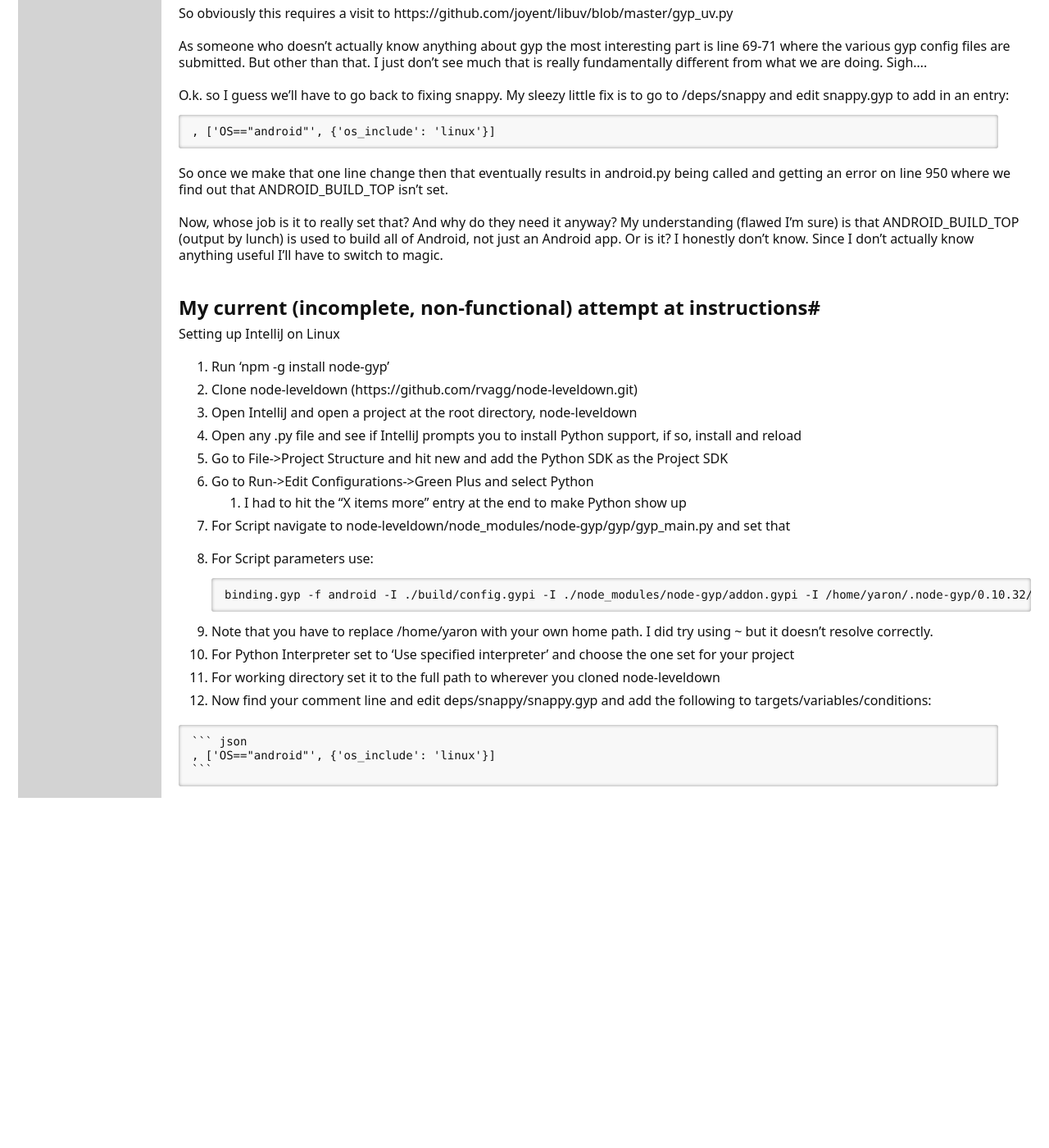
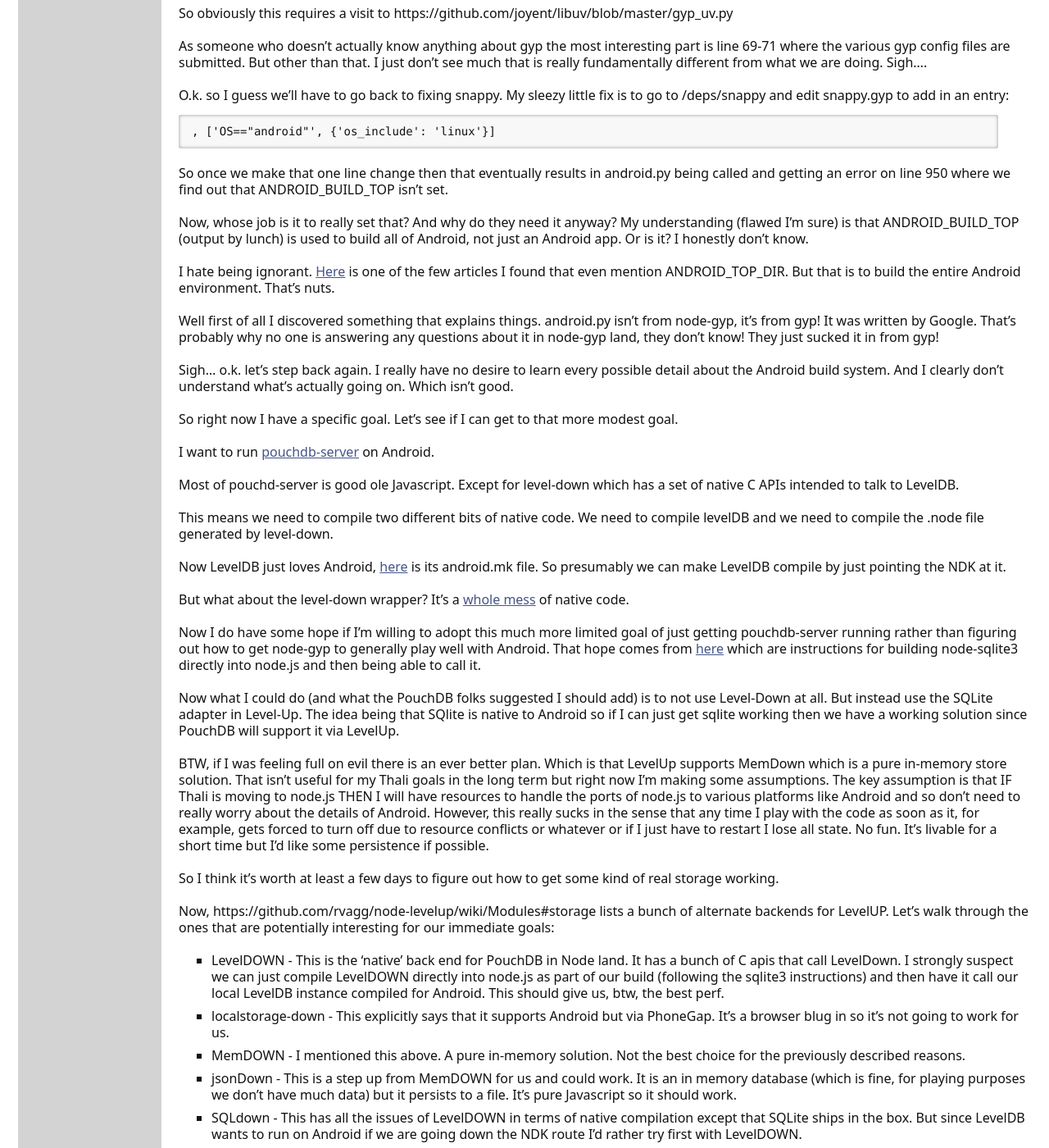
Before and after one commit to thaliproject/thali, a Jekyll site: the page built from NotesOnNodeGypForAndroid.md, in a window 1280 px wide and 1400 px high, scrolled down 1809 px. Shown: the whole window at 82% size. Built offline with Jekyll 4.4.1, drawn with Linux system fonts in a browser that asks for light colours; Markdown is read by kramdown in place of the engine named in the settings; before the commit the page ends 2804 px from its top, so only the background shows below that; some of the changed text lies outside the part shown.

Commit message:
Update NotesOnNodeGypForAndroid.md

````diff
--- a/NotesOnNodeGypForAndroid.md
+++ b/NotesOnNodeGypForAndroid.md
@@ -69,7 +69,52 @@
 
 So once we make that one line change then that eventually results in android.py being called and getting an error on line 950 where we find out that ANDROID_BUILD_TOP isn't set.
 
-Now, whose job is it to really set that? And why do they need it anyway? My understanding (flawed I'm sure) is that ANDROID_BUILD_TOP (output by lunch) is used to build all of Android, not just an Android app. Or is it? I honestly don't know. Since I don't actually know anything useful I'll have to switch to magic.
+Now, whose job is it to really set that? And why do they need it anyway? My understanding (flawed I'm sure) is that ANDROID_BUILD_TOP (output by lunch) is used to build all of Android, not just an Android app. Or is it? I honestly don't know.
+
+I hate being ignorant. [Here](http://www.jayway.com/2012/10/24/a-practical-approach-to-the-aosp-build-system/) is one of the few articles I found that even mention ANDROID_TOP_DIR. But that is to build the entire Android environment. That's nuts.
+
+Well first of all I discovered something that explains things. android.py isn't from node-gyp, it's from gyp! It was written by Google. That's probably why no one is answering any questions about it in node-gyp land, they don't know! They just sucked it in from gyp!
+
+Sigh... o.k. let's step back again. I really have no desire to learn every possible detail about the Android build system. And I clearly don't understand what's actually going on. Which isn't good.
+
+So right now I have a specific goal. Let's see if I can get to that more modest goal.
+
+I want to run [pouchdb-server](https://github.com/pouchdb/pouchdb-server) on Android.
+
+Most of pouchd-server is good ole Javascript. Except for level-down which has a set of native C APIs intended to talk to LevelDB.
+
+This means we need to compile two different bits of native code. We need to compile levelDB and we need to compile the .node file generated by level-down.
+
+Now LevelDB just loves Android, [here](https://code.google.com/p/leveldb/source/browse/jni/Android.mk?r=adf4a95904d875a6d371cd62f55c9627785ce186) is its android.mk file. So presumably we can make LevelDB compile by just pointing the NDK at it.
+
+But what about the level-down wrapper? It's a [whole mess](https://github.com/rvagg/node-leveldown/tree/master/src) of native code.
+
+Now I do have some hope if I'm willing to adopt this much more limited goal of just getting pouchdb-server running rather than figuring out how to get node-gyp to generally play well with Android. That hope comes from [here](https://github.com/mapbox/node-sqlite3/wiki/Building-for-Android) which are instructions for building node-sqlite3 directly into node.js and then being able to call it.
+
+Now what I could do (and what the PouchDB folks suggested I should add) is to not use Level-Down at all. But instead use the SQLite adapter in Level-Up. The idea being that SQlite is native to Android so if I can just get sqlite working then we have a working solution since PouchDB will support it via LevelUp.
+
+BTW, if I was feeling full on evil there is an ever better plan. Which is that LevelUp supports MemDown which is a pure in-memory store solution. That isn't useful for my Thali goals in the long term but right now I'm making some assumptions. The key assumption is that IF Thali is moving to node.js THEN I will have resources to handle the ports of node.js to various platforms like Android and so don't need to really worry about the details of Android. However, this really sucks in the sense that any time I play with the code as soon as it, for example, gets forced to turn off due to resource conflicts or whatever or if I just have to restart I lose all state. No fun. It's livable for a short time but I'd like some persistence if possible.
+
+So I think it's worth at least a few days to figure out how to get some kind of real storage working.
+
+Now, https://github.com/rvagg/node-levelup/wiki/Modules#storage lists a bunch of alternate backends for LevelUP. Let's walk through the ones that are potentially interesting for our immediate goals:
+
+* LevelDOWN - This is the 'native' back end for PouchDB in Node land. It has a bunch of C apis that call LevelDown. I strongly suspect we can just compile LevelDOWN directly into node.js as part of our build (following the sqlite3 instructions) and then have it call our local LevelDB instance compiled for Android. This should give us, btw, the best perf.
+* localstorage-down - This explicitly says that it supports Android but via PhoneGap. It's a browser blug in so it's not going to work for us.
+* MemDOWN - I mentioned this above. A pure in-memory solution. Not the best choice for the previously described reasons.
+* jsonDown - This is a step up from MemDOWN for us and could work. It is an in memory database (which is fine, for playing purposes we don't have much data) but it persists to a file. It's pure Javascript so it should work.
+* SQLdown - This has all the issues of LevelDOWN in terms of native compilation except that SQLite ships in the box. But since LevelDB wants to run on Android if we are going down the NDK route I'd rather try first with LevelDOWN.
+* medeadown - This is a pure JS database, it uses local files to record things but it keeps all the key data in memory which is basically the JSON content.
+
+Of these I suspect that for a non-native solution medeadown is our best choice (and was recommended by the PouchDB folks if I wanted a pure JS solution).
+
+So the obviously sane thing for me to do now is to start without any native code and then go native.
+
+So in the source code I need to put in:
+```Javascript
+var pouch = new PouchDB('myDB', {db: require('medeadown')});
+```
+The previous was taken from [here](https://groups.google.com/forum/#!topic/pouchdb/xEdGxX7JIiM).
 
 #My current (incomplete, non-functional) attempt at instructions#
 Setting up IntelliJ on Linux
````
